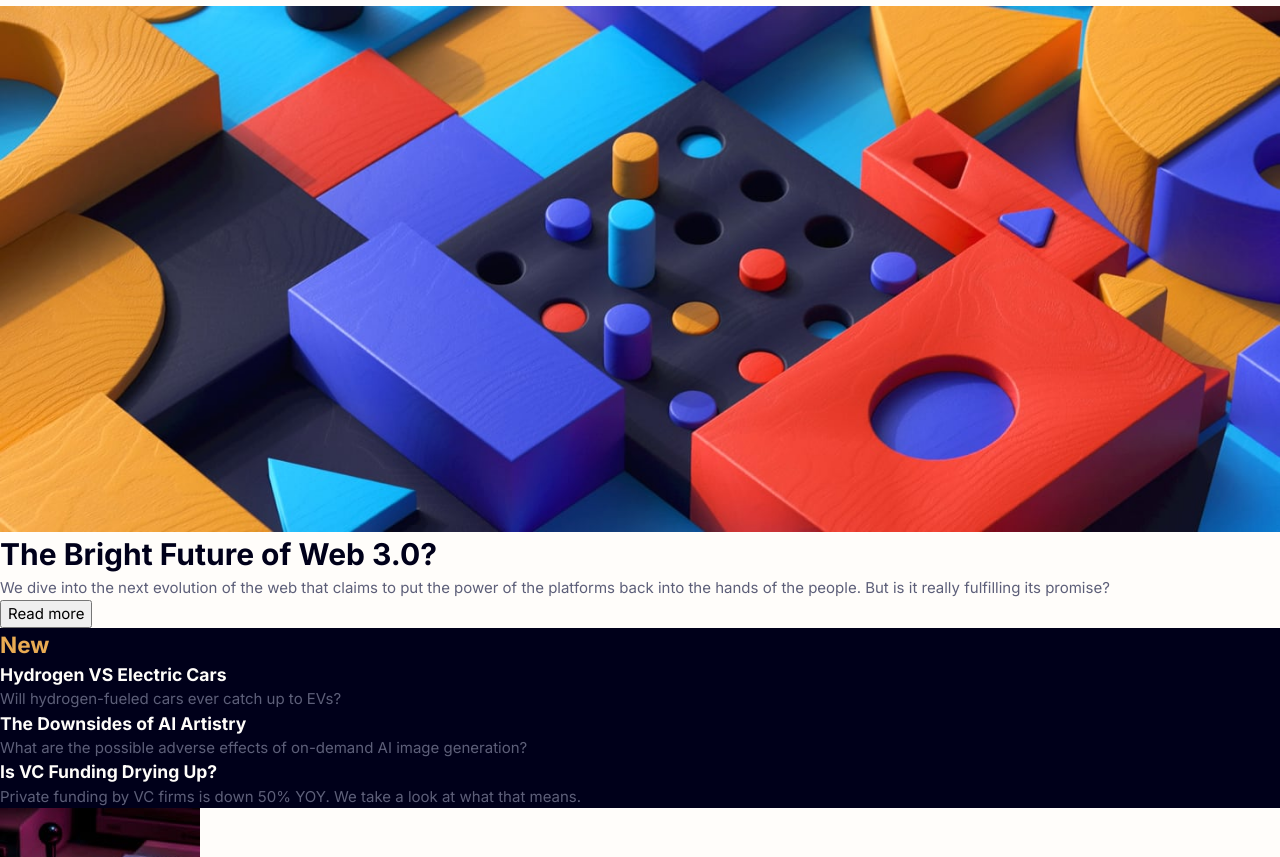
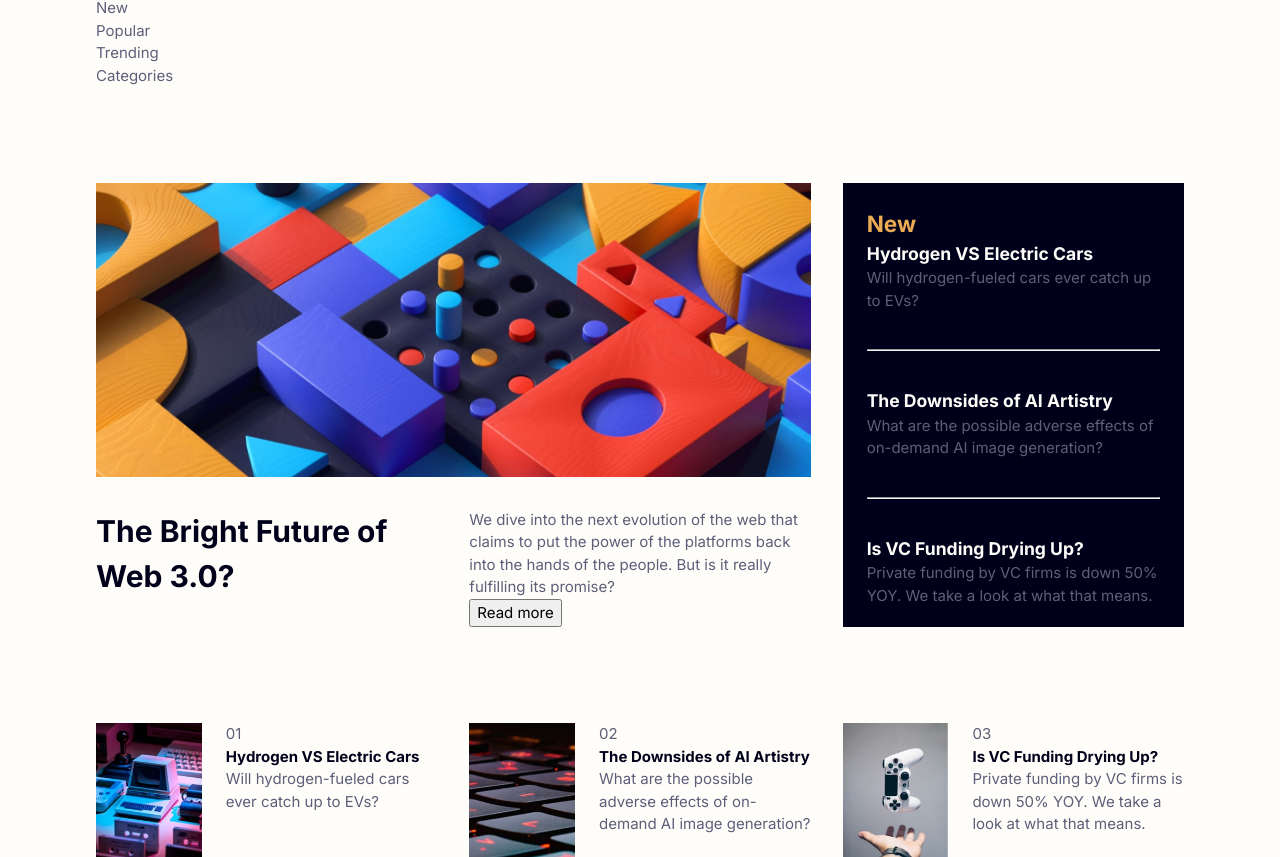
Before and after one commit to msleeuwenhoek/news-homepage, a React (Create React App) app: page / in a window 1280 px wide. Shown: the part 183-1040 px from the top of the page. Built offline with nearby package versions, Linux system fonts and the light colour scheme.

Commit message:
some block styling

```diff
--- a/src/App.js
+++ b/src/App.js
@@ -1,16 +1,38 @@
-import "./App.css";
+import "./App.scss";
 import Menu from "./components/Menu.js";
 import HeadlineSection from "./components/HeadlineSection";
 import NewSection from "./components/NewSection";
-import PopularSection from "./components/PopularSection";
+import ArticlePreview from "./components/ArticlePreview";
 
 function App() {
   return (
     <div className="App">
       <Menu />
-      <HeadlineSection />
-      <NewSection />
-      <PopularSection />
+      <div className="section content-grid">
+        <HeadlineSection />
+        <NewSection />
+      </div>
+      <div className="content-grid section">
+        <ArticlePreview
+          img="image-retro-pcs.jpg"
+          position="01"
+          header="Hydrogen VS Electric Cars"
+          txt="Will hydrogen-fueled cars ever catch up to EVs?"
+        />
+        <ArticlePreview
+          img="image-top-laptops.jpg"
+          position="02"
+          header="The Downsides of AI Artistry"
+          txt="What are the possible adverse effects of on-demand AI image generation?"
+        />
+        <ArticlePreview
+          img="image-gaming-growth.jpg"
+          position="03"
+          header="Is VC Funding Drying Up?"
+          txt="Private funding by VC firms is down 50% YOY. We take a look at what that
+          means."
+        />
+      </div>
     </div>
   );
 }
--- a/src/App.css
+++ b/src/App.scss
@@ -90,6 +90,9 @@ select {
   --fw-base: 400;
   --fw-bold: 700;
   --fw-bolder: 800;
+
+  /** SPACING **/
+  --padding-m: 1.5rem;
 }
 
 body {
@@ -114,3 +117,44 @@ body {
 .bg-dark {
   background-color: var(--neutral-dark-blue);
 }
+
+.padding-medium {
+  padding: var(--padding-m);
+}
+
+/** BLOCK CLASSES **/
+.section {
+  margin: 6rem;
+}
+.content-grid {
+  display: grid;
+  grid-template-columns: 1fr 1fr 1fr;
+  gap: 2rem;
+}
+
+.headline-grid {
+  grid-column: span 2;
+  display: grid;
+  grid-template-columns: 1fr 1fr;
+  gap: 2rem;
+
+  img {
+    grid-column: span 2;
+  }
+}
+
+.article-preview-grid {
+  display: grid;
+  grid-template-columns: 1fr 2fr;
+  gap: 1.5rem;
+}
+.new-grid {
+  display: grid;
+  grid-template-columns: 1fr;
+  height: 100%;
+
+  hr {
+    height: 1%;
+    width: 100%;
+  }
+}
--- /dev/null
+++ b/src/components/ArticlePreview.js
@@ -0,0 +1,16 @@
+import React from "react";
+
+export default function popularSection({ img, position, header, txt }) {
+  return (
+    <div>
+      <div className="article-preview-grid">
+        <img src={require(`../images/${img}`)} />
+        <div>
+          <div>{position}</div>
+          <h4 className="text-dark">{header}</h4>
+          <p>{txt}</p>
+        </div>
+      </div>
+    </div>
+  );
+}
--- a/src/components/HeadlineSection.js
+++ b/src/components/HeadlineSection.js
@@ -2,7 +2,7 @@ import React from "react";
 
 export default function headlineSection() {
   return (
-    <div className="HeadlineSection">
+    <div className="HeadlineSection headline-grid">
       <img src={require("../images/image-web-3-desktop.jpg")} />
       <div>
         <h1 className="text-dark">The Bright Future of Web 3.0?</h1>
--- a/src/components/NewSection.js
+++ b/src/components/NewSection.js
@@ -2,12 +2,14 @@ import React from "react";
 
 export default function newSection() {
   return (
-    <div className="NewSection bg-dark">
+    <div className="NewSection padding-medium bg-dark">
       <h2 className="text-orange">New</h2>
+      <div className="new-grid">
         <div>
           <h3 className="text-white">Hydrogen VS Electric Cars</h3>
           <p>Will hydrogen-fueled cars ever catch up to EVs?</p>
         </div>
+        <hr />
         <div>
           <h3 className="text-white">The Downsides of AI Artistry</h3>
           <p>
@@ -15,6 +17,7 @@ export default function newSection() {
             generation?
           </p>
         </div>
+        <hr />
         <div>
           <h3 className="text-white">Is VC Funding Drying Up?</h3>
           <p>
@@ -23,5 +26,6 @@ export default function newSection() {
           </p>
         </div>
       </div>
+    </div>
   );
 }
--- a/src/components/PopularSection.js
+++ /dev/null
@@ -1,32 +0,0 @@
-import React from "react";
-
-export default function popularSection() {
-  return (
-    <div className="PopularSection">
-      <div>
-        <img src={require("../images/image-retro-pcs.jpg")} />
-        <div>01</div>
-        <h4 className="text-dark">Hydrogen VS Electric Cars</h4>
-        <p>Will hydrogen-fueled cars ever catch up to EVs?</p>
-      </div>
-      <div>
-        <img src={require("../images/image-top-laptops.jpg")} />
-        <div>02</div>
-        <h4 className="text-dark">The Downsides of AI Artistry</h4>
-        <p>
-          What are the possible adverse effects of on-demand AI image
-          generation?
-        </p>
-      </div>
-      <div>
-        <img src={require("../images/image-gaming-growth.jpg")} />
-        <div>03</div>
-        <h4 className="text-dark">Is VC Funding Drying Up?</h4>
-        <p>
-          Private funding by VC firms is down 50% YOY. We take a look at what
-          that means.
-        </p>
-      </div>
-    </div>
-  );
-}
```
Also changed, not shown: src/components/Menu.js (+1 -1 lines). Lines whose indentation alone changed are shown as unchanged.
